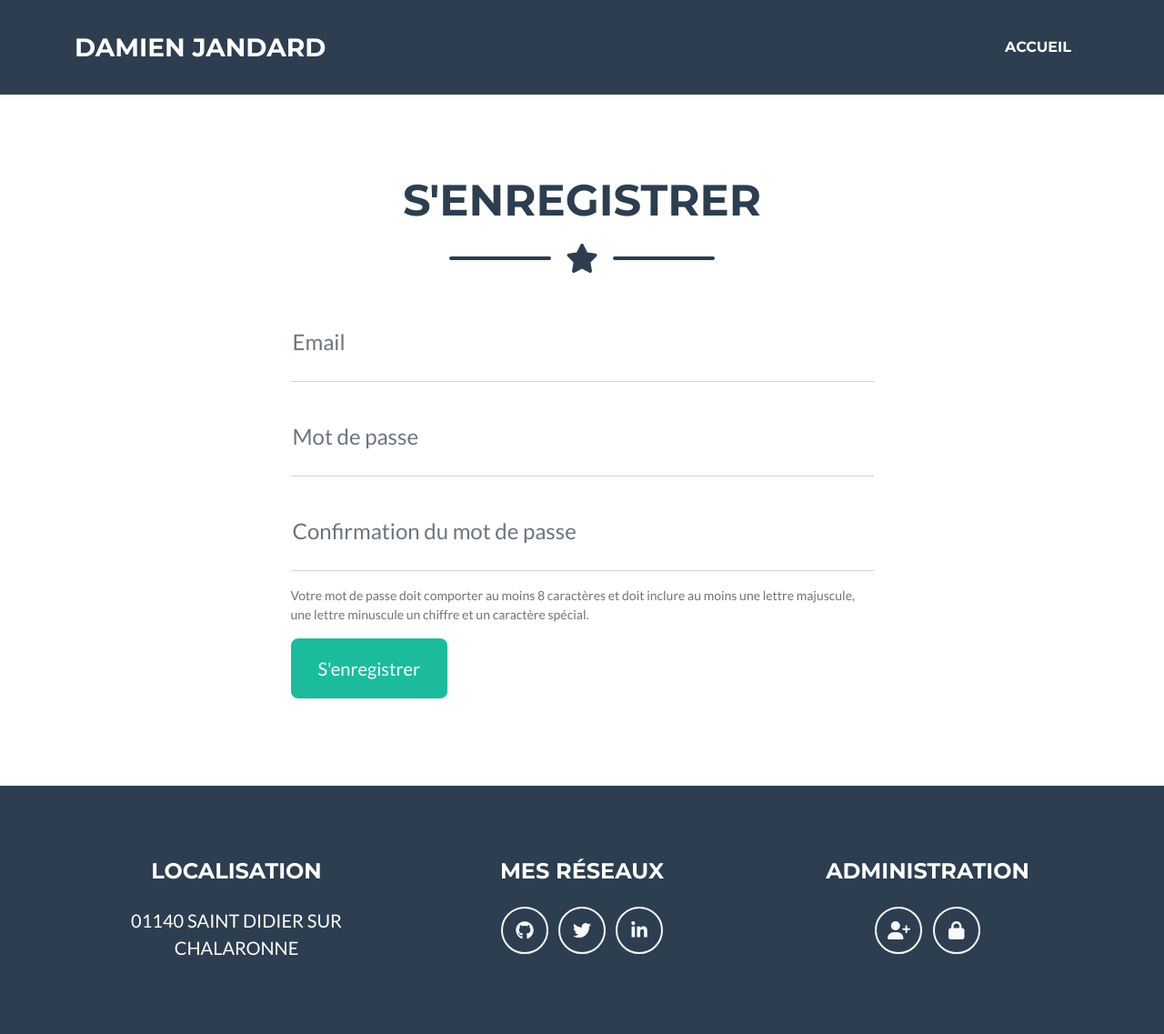
After one commit to damien-jandard/create-your-first-blog-in-PHP, a PHP site: page /views/register.php in a window 1280 px wide. The commit adds this page. Shown: the whole page at 91% size. Run offline with PHP 8.4, Linux system fonts and the light colour scheme; some libraries are stand-ins or nearby versions.

Commit message:
Create the user registration form and persist the data in the database

```diff
--- a/views/home.php
+++ b/views/home.php
@@ -34,7 +34,7 @@
                     <li class="nav-item mx-0 mx-lg-1"><a class="nav-link py-3 px-0 px-lg-3 rounded" href="#about">A
                             propos</a></li>
                     <li class="nav-item mx-0 mx-lg-1"><a class="nav-link py-3 px-0 px-lg-3 rounded" href="#contact">Contact</a></li>
-                    <li class="nav-item mx-0 mx-lg-1"><a class="nav-link py-3 px-0 px-lg-3 rounded" href="">Blog</a>
+                    <li class="nav-item mx-0 mx-lg-1"><a class="nav-link py-3 px-0 px-lg-3 rounded" href="index.php?action=blog">Blog</a>
                     </li>
                 </ul>
             </div>
@@ -256,8 +256,8 @@
                 <!-- Footer About Text-->
                 <div class="col-lg-4">
                     <h4 class="text-uppercase mb-4">Administration</h4>
-                    <a class="btn btn-outline-light btn-social mx-1" title="S'enregistrer" href="#!"><i class="fa-solid fa-user-plus"></i></a>
-                    <a class="btn btn-outline-light btn-social mx-1" title="Se connecter" href="#!"><i class="fa-solid fa-lock"></i></a>
+                    <a class="btn btn-outline-light btn-social mx-1" title="S'enregistrer" href="index.php?action=register"><i class="fa-solid fa-user-plus"></i></a>
+                    <a class="btn btn-outline-light btn-social mx-1" title="Se connecter" href="index.php?action=login"><i class="fa-solid fa-lock"></i></a>
                 </div>
             </div>
         </div>
--- /dev/null
+++ b/views/register.php
@@ -0,0 +1,141 @@
+<!DOCTYPE html>
+<html lang="fr">
+
+<head>
+    <meta charset="utf-8" />
+    <meta name="viewport" content="width=device-width, initial-scale=1, shrink-to-fit=no" />
+    <meta name="description" content="" />
+    <meta name="author" content="" />
+    <title>S'enregistrer</title>
+    <!-- Favicon-->
+    <link rel="icon" type="image/x-icon" href="assets/favicon.ico" />
+    <!-- Font Awesome icons (free version)-->
+    <script src="https://use.fontawesome.com/releases/v6.3.0/js/all.js" crossorigin="anonymous"></script>
+    <!-- Google fonts-->
+    <link href="https://fonts.googleapis.com/css?family=Montserrat:400,700" rel="stylesheet" type="text/css" />
+    <link href="https://fonts.googleapis.com/css?family=Lato:400,700,400italic,700italic" rel="stylesheet" type="text/css" />
+    <!-- Core theme CSS (includes Bootstrap)-->
+    <link href="css/styles.css" rel="stylesheet" />
+</head>
+
+<body id="page-top">
+    <!-- Navigation-->
+    <nav class="navbar navbar-expand-lg bg-secondary text-uppercase fixed-top" id="mainNav">
+        <div class="container">
+            <a class="navbar-brand" href="#page-top">Damien JANDARD</a>
+            <button class="navbar-toggler text-uppercase font-weight-bold bg-primary text-white rounded" type="button" data-bs-toggle="collapse" data-bs-target="#navbarResponsive" aria-controls="navbarResponsive" aria-expanded="false" aria-label="Toggle navigation">
+                Menu
+                <i class="fas fa-bars"></i>
+            </button>
+            <div class="collapse navbar-collapse" id="navbarResponsive">
+                <ul class="navbar-nav ms-auto">
+                    <li class="nav-item mx-0 mx-lg-1"><a class="nav-link py-3 px-0 px-lg-3 rounded" href="?index.php">Accueil</a></li>
+                </ul>
+            </div>
+        </div>
+    </nav>
+    <!-- Contact Section-->
+    <section class="masthead page-section" id="register">
+        <div class="container">
+            <!-- Contact Section Heading-->
+            <h2 class="page-section-heading text-center text-uppercase text-secondary mb-0">S'enregistrer</h2>
+            <!-- Icon Divider-->
+            <div class="divider-custom">
+                <div class="divider-custom-line"></div>
+                <div class="divider-custom-icon"><i class="fas fa-star"></i></div>
+                <div class="divider-custom-line"></div>
+            </div>
+            <!-- Contact Section Form-->
+            <div class="row justify-content-center">
+                <div class="col-lg-8 col-xl-7">
+                    <!-- * * * * * * * * * * * * * * *-->
+                    <!-- * * SB Forms Contact Form * *-->
+                    <!-- * * * * * * * * * * * * * * *-->
+                    <!-- This form is pre-integrated with SB Forms.-->
+                    <!-- To make this form functional, sign up at-->
+                    <!-- https://startbootstrap.com/solution/contact-forms-->
+                    <!-- to get an API token!-->
+                    <form id="contactForm" method="post" action="?action=adduser">
+                        <!-- Email address input-->
+                        <div class="form-floating mb-3">
+                            <input class="form-control" id="email" name="email" type="email" placeholder="name@example.com" value="<?php if (isset($_GET['email'])) echo $_GET['email']  ?>" />
+                            <label for="email">Email</label>
+                        </div>
+                        <!-- Password input-->
+                        <div class="form-floating mb-3">
+                            <input class="form-control" id="password" name="password" type="password" placeholder="JdIcA48*" />
+                            <label for="password">Mot de passe</label>
+                        </div>
+                        <!-- Confirm password input-->
+                        <div class="form-floating mb-3">
+                            <input class="form-control" id="confirmPassword" name="confirmPassword" type="password" placeholder="JdIcA48*" aria-labelledby="passwordHelpBlock" />
+                            <label for="confirmPassword">Confirmation du mot de passe</label>
+                        </div>
+                        <div id="passwordHelpBlock" class="form-text mb-3">
+                            Votre mot de passe doit comporter au moins 8 caractères et doit inclure au moins une lettre majuscule, une lettre minuscule un chiffre et un caractère spécial.
+                        </div>
+                        <!-- Submit Button-->
+                        <button class="btn btn-primary btn-xl" id="submitButton" type="submit">S'enregistrer</button>
+                        <?php
+                        if (isset($_GET['error'])) {
+                        ?>
+                            <div class="alert alert-danger mt-3" role="alert">
+                                <?php
+                                if ($_GET['error'] === "1") {
+                                    echo "Adresse email non valide !";
+                                } elseif ($_GET['error'] === "2") {
+                                    echo "Aucun mot de passe n'a été saisi !";
+                                } elseif ($_GET['error'] === "3") {
+                                    echo "Les mots de passes ne sont pas identiques !";
+                                } else {
+                                    echo "Votre mot de passe ne respecte pas les règles de sécurité !";
+                                }
+                                ?>
+                            </div>
+                        <?php
+                        }
+                        ?>
+                    </form>
+                </div>
+            </div>
+        </div>
+    </section>
+    <!-- Footer-->
+    <footer class="footer text-center">
+        <div class="container">
+            <div class="row">
+                <!-- Footer Location-->
+                <div class="col-lg-4 mb-5 mb-lg-0">
+                    <h4 class="text-uppercase mb-4">Localisation</h4>
+                    <p class="lead mb-0">
+                        01140 SAINT DIDIER SUR CHALARONNE
+                    </p>
+                </div>
+                <!-- Footer Social Icons-->
+                <div class="col-lg-4 mb-5 mb-lg-0">
+                    <h4 class="text-uppercase mb-4">Mes réseaux</h4>
+                    <a class="btn btn-outline-light btn-social mx-1" href="#!"><i class="fab fa-fw fa-github"></i></a>
+                    <a class="btn btn-outline-light btn-social mx-1" href="#!"><i class="fab fa-fw fa-twitter"></i></a>
+                    <a class="btn btn-outline-light btn-social mx-1" href="#!"><i class="fab fa-fw fa-linkedin-in"></i></a>
+                </div>
+                <!-- Footer About Text-->
+                <div class="col-lg-4">
+                    <h4 class="text-uppercase mb-4">Administration</h4>
+                    <a class="btn btn-outline-light btn-social mx-1" title="S'enregistrer" href="?action=register"><i class="fa-solid fa-user-plus"></i></a>
+                    <a class="btn btn-outline-light btn-social mx-1" title="Se connecter" href="?action=login"><i class="fa-solid fa-lock"></i></a>
+                </div>
+            </div>
+        </div>
+    </footer>
+    <!-- Bootstrap core JS-->
+    <script src="https://cdn.jsdelivr.net/npm/bootstrap@5.2.3/dist/js/bootstrap.bundle.min.js"></script>
+    <!-- Core theme JS-->
+    <script src="js/scripts.js"></script>
+    <!-- * * * * * * * * * * * * * * * * * * * * * * * * * * * * * * * * * * * * * * * *-->
+    <!-- * *                               SB Forms JS                               * *-->
+    <!-- * * Activate your form at https://startbootstrap.com/solution/contact-forms * *-->
+    <!-- * * * * * * * * * * * * * * * * * * * * * * * * * * * * * * * * * * * * * * * *-->
+    <script src="https://cdn.startbootstrap.com/sb-forms-latest.js"></script>
+</body>
+
+</html>
```
Also changed, not shown: controllers/UsersController.php (added, +52 -0 lines), models/managers/Manager.php (added, +15 -0 lines), models/managers/UsersManager.php (added, +15 -0 lines), public/index.php (+13 -0 lines), views/login.php (added, +115 -0 lines).
